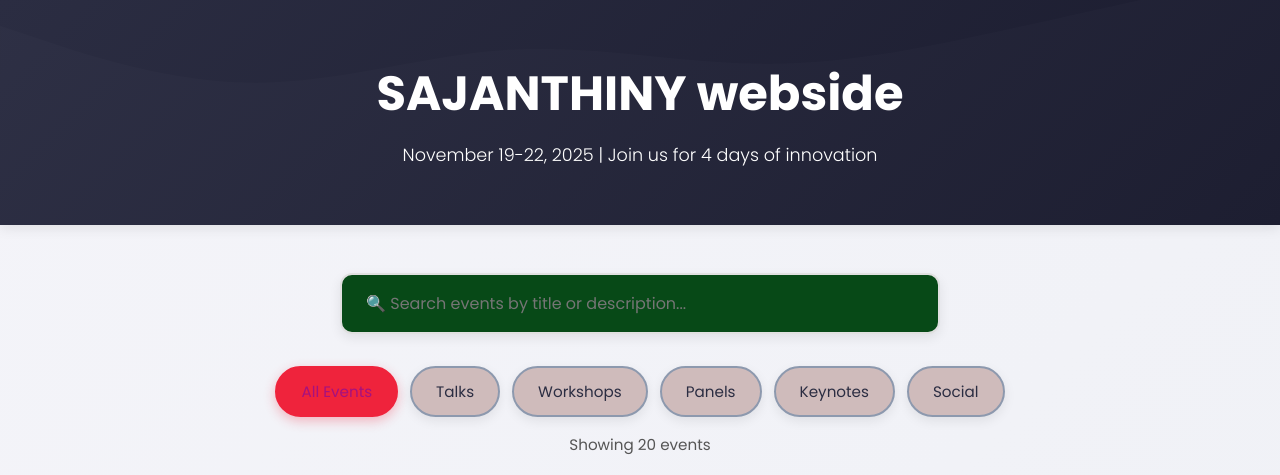
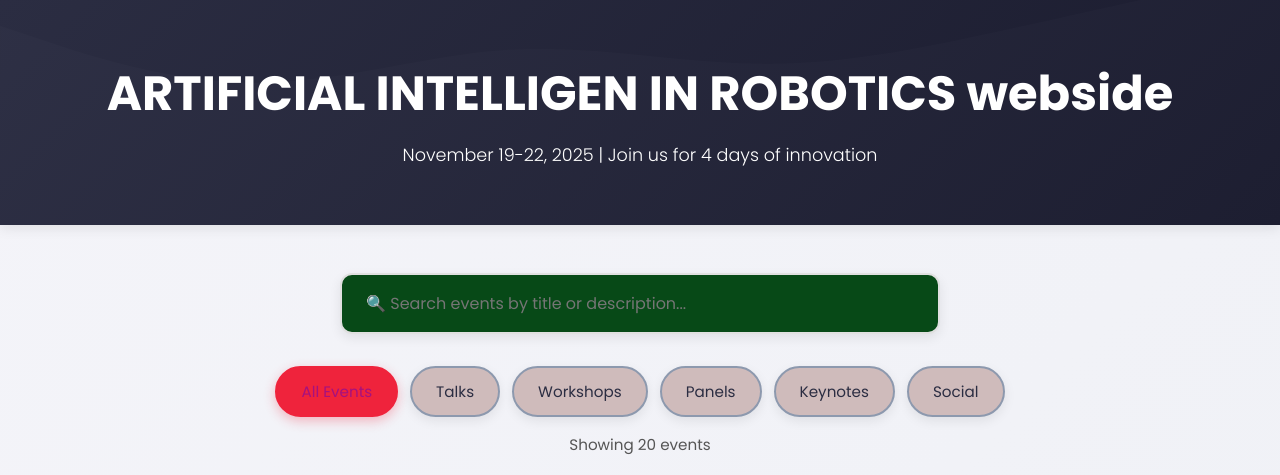
Before and after one commit to sajanthinylokeshwaran/BMT-QUIZ-BHBT-2022-03, a plain HTML site: page INDEX.HTML in a window 1280 px wide. Shown: the top 475 px of the page. Drawn offline with Linux system fonts and the light colour scheme.

Commit message:
Update INDEX.HTML

```diff
--- a/INDEX.HTML
+++ b/INDEX.HTML
@@ -11,7 +11,7 @@
 </head>
 <body>
   <header>
-    <h1>SAJANTHINY webside</h1>
+    <h1>ARTIFICIAL INTELLIGEN IN ROBOTICS webside</h1>
     <p class="subtitle">November 19-22, 2025 | Join us for 4 days of innovation</p>
   </header>
 
```
